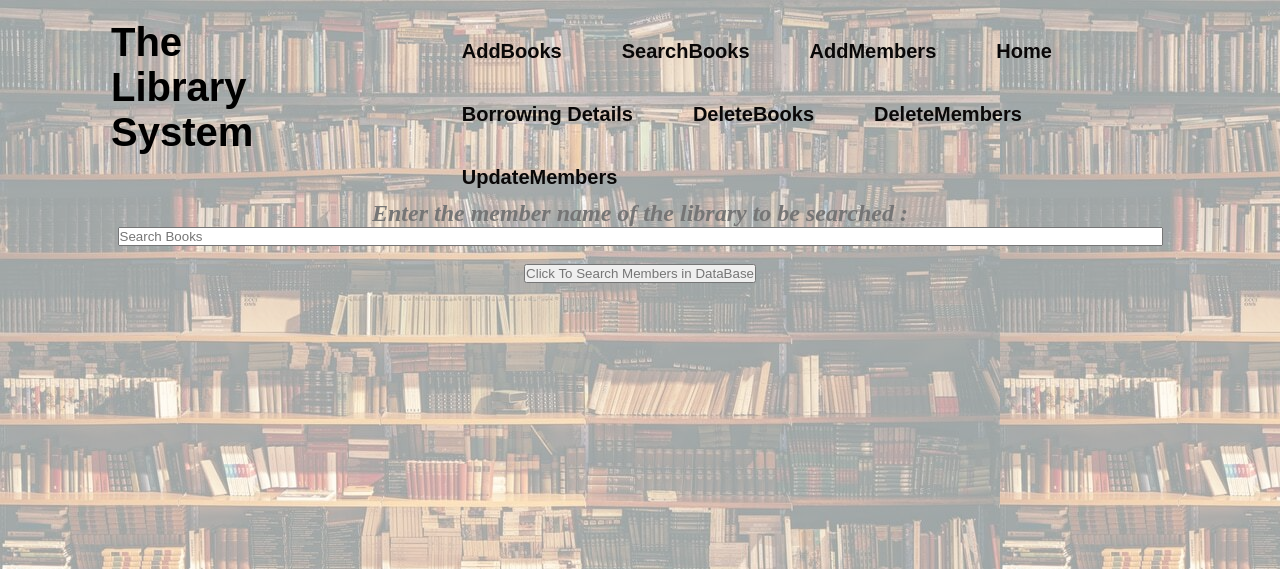
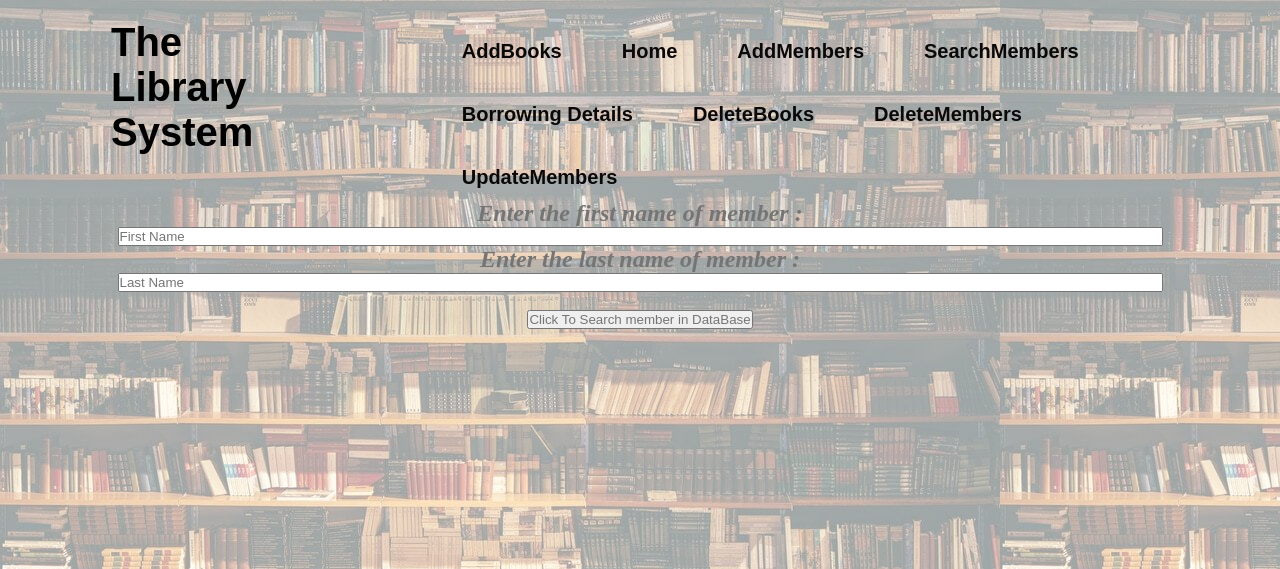
Before and after one commit to koji571/COMP1044_CW_G16, a PHP site: page /SearchMembers.php in a window 1280 px wide. Shown: the top 569 px of the page. Run offline with PHP 8.4, Linux system fonts and the light colour scheme.

Commit message:
Update SearchMembers.php

```diff
--- a/SearchMembers.php
+++ b/SearchMembers.php
@@ -18,20 +18,20 @@
         <nav>
             <h1 class="logo">The Library System</h1>
             <ul>
-                <li><a href="addBooks.html">AddBooks</a></li>
-                <li><a href="SearchBooks.html">SearchBooks</a></li>
-                <li><a href="members.html">AddMembers</a></li>
-                <li><a href="Library.html">Home</a></li>
-                <li><a href="BorrowingDetails.html">Borrowing Details</a></li>
-                <li><a href="DeleteBooks.html">DeleteBooks</a></li>
-                <li><a href="DeleteMembers.html">DeleteMembers</a></li>
-                <li><a href="UpdateMembers.html">UpdateMembers</a></li>
+                <li><a href="addBooks.php">AddBooks</a></li>
+                <li><a href="Library.php">Home</a></li>
+                <li><a href="members.php">AddMembers</a></li>
+                <li><a href="SearchMembers.php">SearchMembers</a></li>
+                <li><a href="BorrowingDetails.php">Borrowing Details</a></li>
+                <li><a href="DeleteBooks.php">DeleteBooks</a></li>
+                <li><a href="DeleteMembers.php">DeleteMembers</a></li>
+                <li><a href="UpdateMembers.php">UpdateMembers</a></li>
             </ul>
         </nav>
 
 	</section>
 
-    <form action = "members.php" method="get">
+    <form action = "inSearchMembers.php" method="post">
         <br>
         <br>
         <br>
@@ -40,13 +40,20 @@
         <center>
 
             <div class="container">
-            <h2 class="lead"><i>Enter the member name of the library to be searched : </i></h2>
+            <h2 class="lead"><i>Enter the first name of member : </i></h2>
             </div>
 
-        <input type="text" name="search" size="128" placeholder= "Search Books" required>
+        <input type="text" name="txtSearch" id="txtSearch" size="128" placeholder= "First Name" value="" required>
+
+
+            <h2 class="lead"><i>Enter the last name of member : </i></h2>
+            </div>
+
+        <input type="text" name="txtSearch2" id="txtSearch2" size="128" placeholder= "Last Name" value="" required>
+
         <br></br>
         <p>
-        <input type="submit" name="Submit" id="Submit" value="Click To Search Members in DataBase"  class="btn btn-primary btn-lg btn-block">
+        <input type="submit" name="Submit" id="Submit" value="Click To Search member in DataBase"  class="btn btn-primary btn-lg btn-block">
         </p>
         </center>
         <br>
@@ -55,6 +62,4 @@
 </body>
 
 
-
-
 </html>
```
